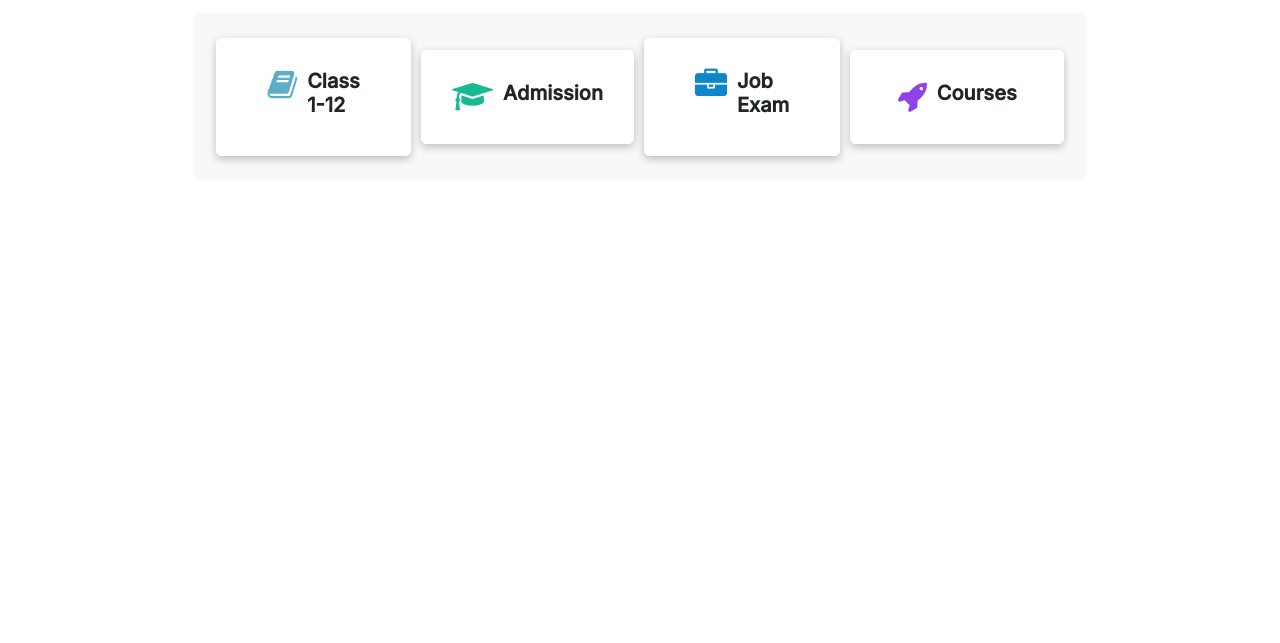
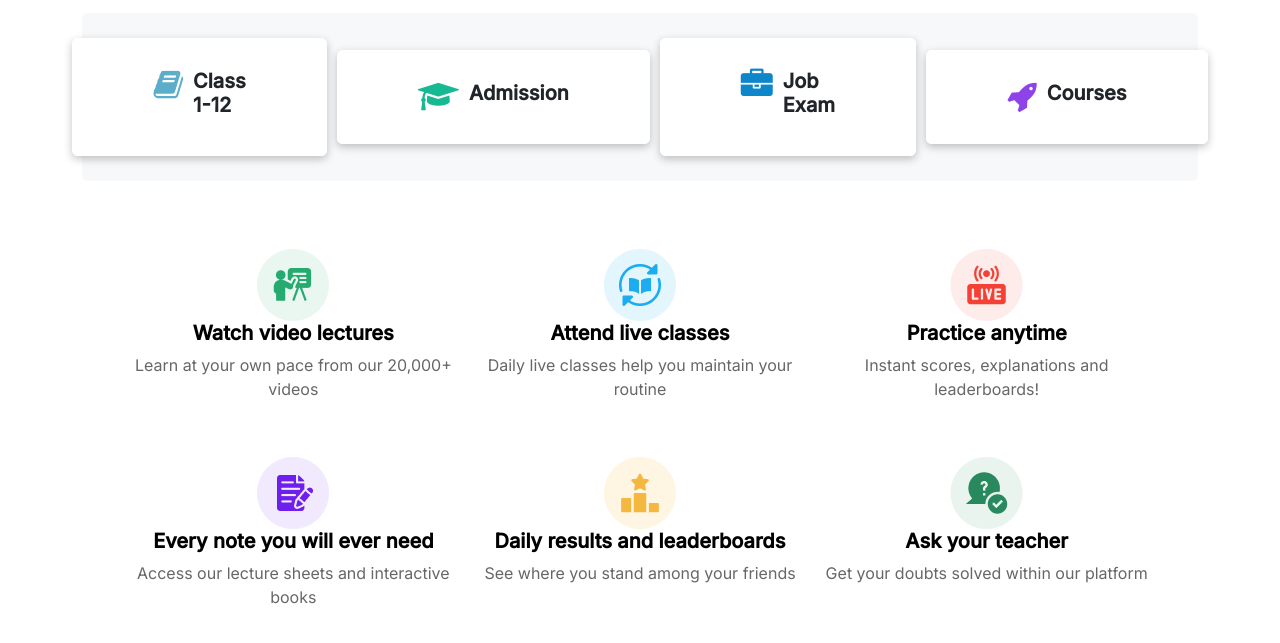
Before and after one commit to hussainrifat/10-minute-school-clone-bootstrap, a plain HTML site: page index.html in a window 1280 px wide. Shown: the part 795-1438 px from the top of the page. Before the commit the page ends 1024 px from the top, so only its background shows below. Drawn offline with nearby package versions, Linux system fonts and the light colour scheme.

Commit message:
2nd section

```diff
--- a/index.html
+++ b/index.html
@@ -127,6 +127,54 @@
         </div>
       </div>
 
+
+
+    </div>
+
+  </div>
+
+
+  <div class="container">
+    <div class="row second-features">
+      <div class="col">
+        <img class="center-block" src="images/icon/icon-video.png" alt="">
+        <h2 class="text-center">Watch video lectures</h2>
+        <p class="text-center">Learn at your own pace from our 20,000+ videos</p>
+      </div>
+
+      <div class="col">
+        <img class="center-block" src="images/icon/icon-practice.png" alt="">
+        <h2 class="text-center">Attend live classes</h2>
+        <p class="text-center">Daily live classes help you maintain your routine</p>
+      </div>
+
+      <div class="col">
+        <img class="center-block" src="images/icon/icon-live.png" alt="">
+        <h2 class="text-center">Practice anytime</h2>
+        <p class="text-center">Instant scores, explanations and leaderboards!</p>
+      </div>
+
+    </div>
+
+    <div class="row second-features">
+      <div class="col">
+        <img class="center-block" src="images/icon/icon-edit.png" alt="">
+        <h2 class="text-center">Every note you will ever need</h2>
+        <p class="text-center">Access our lecture sheets and interactive books</p>
+      </div>
+
+      <div class="col">
+        <img class="center-block" src="images/icon/icon-result.png" alt="">
+        <h2 class="text-center">Daily results and leaderboards</h2>
+        <p class="text-center">See where you stand among your friends</p>
+      </div>
+
+      <div class="col">
+        <img class="center-block" src="images/icon/icon-qa.png" alt="">
+        <h2 class="text-center">Ask your teacher</h2>
+        <p class="text-center">Get your doubts solved within our platform</p>
+      </div>
+
     </div>
 
   </div>
--- a/style.css
+++ b/style.css
@@ -80,11 +80,10 @@
 }
 
 .features {
-    max-width: 80%;
+    max-width: 100%;
     margin:0 auto;
     padding:20px;
     background-color: #F7F8FA;
-    min-height: 100px;
     display: flex;
     justify-content: center;
     align-items: center;
@@ -94,10 +93,9 @@
 }
 
 .features-box {
-    max-width: 25%;
     background-color: white;
     margin:5px;
-    padding:30px 50px;
+    padding:30px 80px;
     border-radius: 5px;
     box-shadow: rgba(0, 0, 0, 0.24) 0px 3px 8px;
     border: 1px solid white;
@@ -138,3 +136,26 @@ i {
     font-size: 20px;
     margin-right: 10px;
 }
+
+
+
+.center-block {
+    display: block;
+    margin-left: auto;
+    margin-right: auto;
+ }
+
+ .second-features{
+    padding:20px 50px;
+ }
+ .second-features h2{
+     font-size: 20px;
+     font-weight: 600;
+     color:black;
+ }
+
+ .second-features p{
+    font-size: 16px;
+    font-weight: 400;
+    color:#676767;
+}
```
Also changed, not shown: images/icon/icon-edit.png (added), images/icon/icon-live.png (added), images/icon/icon-practice.png (added), images/icon/icon-qa.png (added), images/icon/icon-result.png (added), images/icon/icon-video.png (added).
